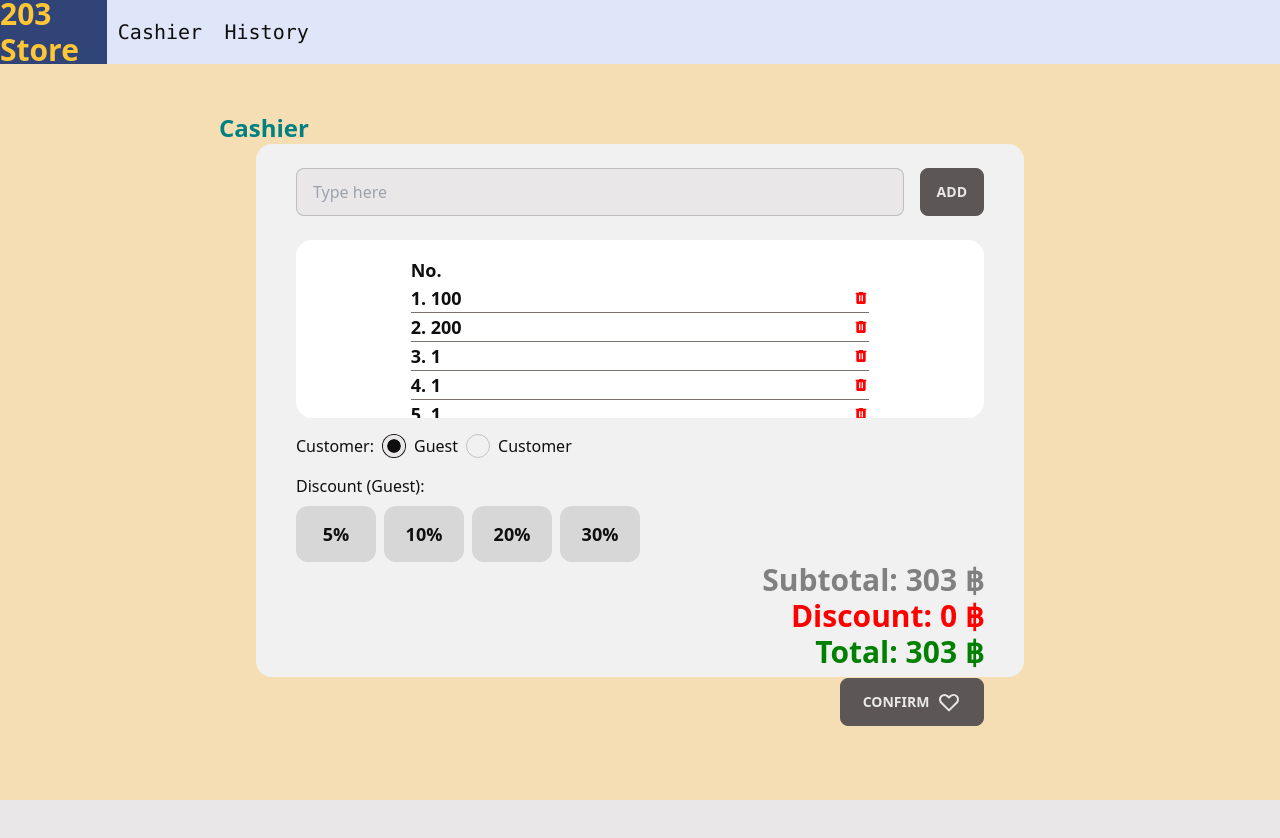
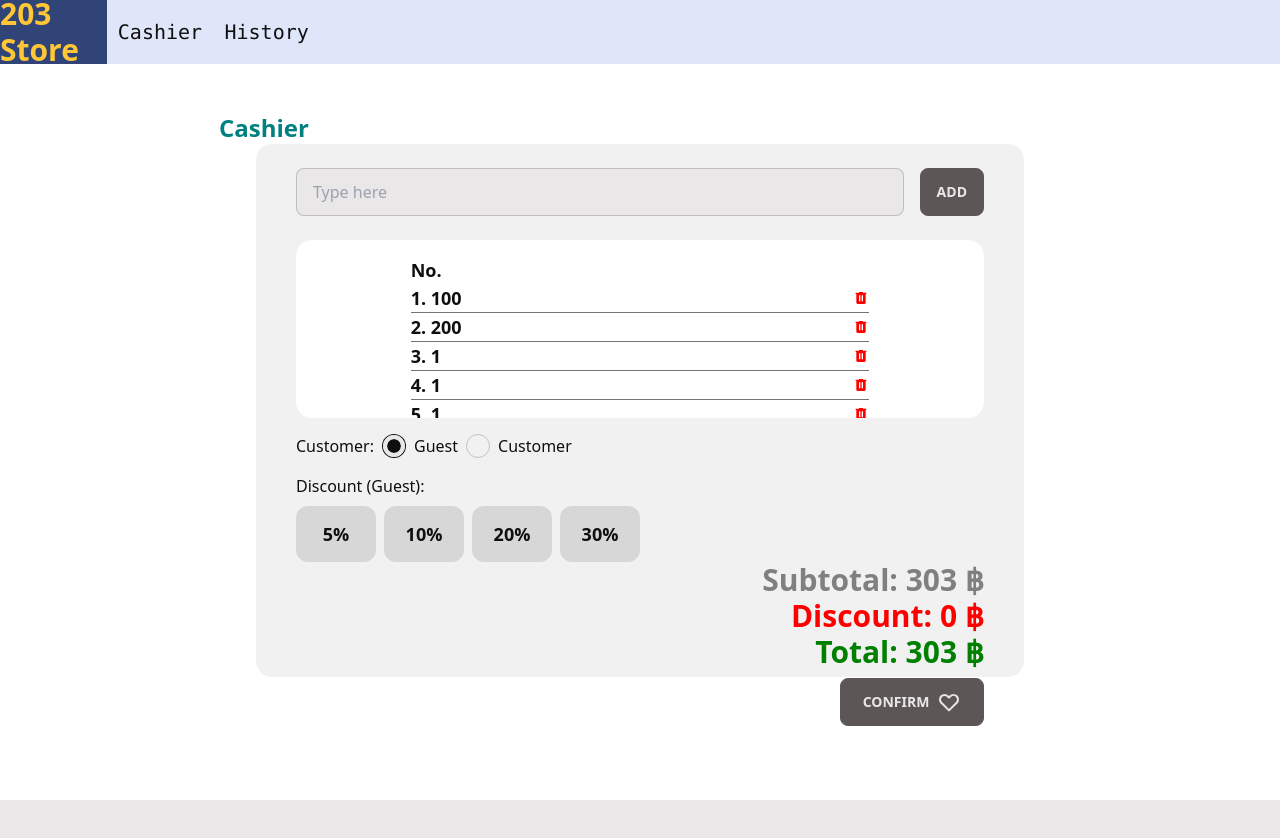
Before and after one commit to TanasitISTG/203-Store, a Vue app: page / in a window 1280 px wide. Shown: the top 838 px of the page. Built offline with nearby package versions, Linux system fonts and the light colour scheme.

Commit message:
Change background color from wheat to white in main.css

```diff
--- a/src/assets/css/main.css
+++ b/src/assets/css/main.css
@@ -7,7 +7,7 @@ html {
 }
 
 body {
-  background-color: wheat;
+  background-color: white;
 }
 
 @layer utilities {
```
